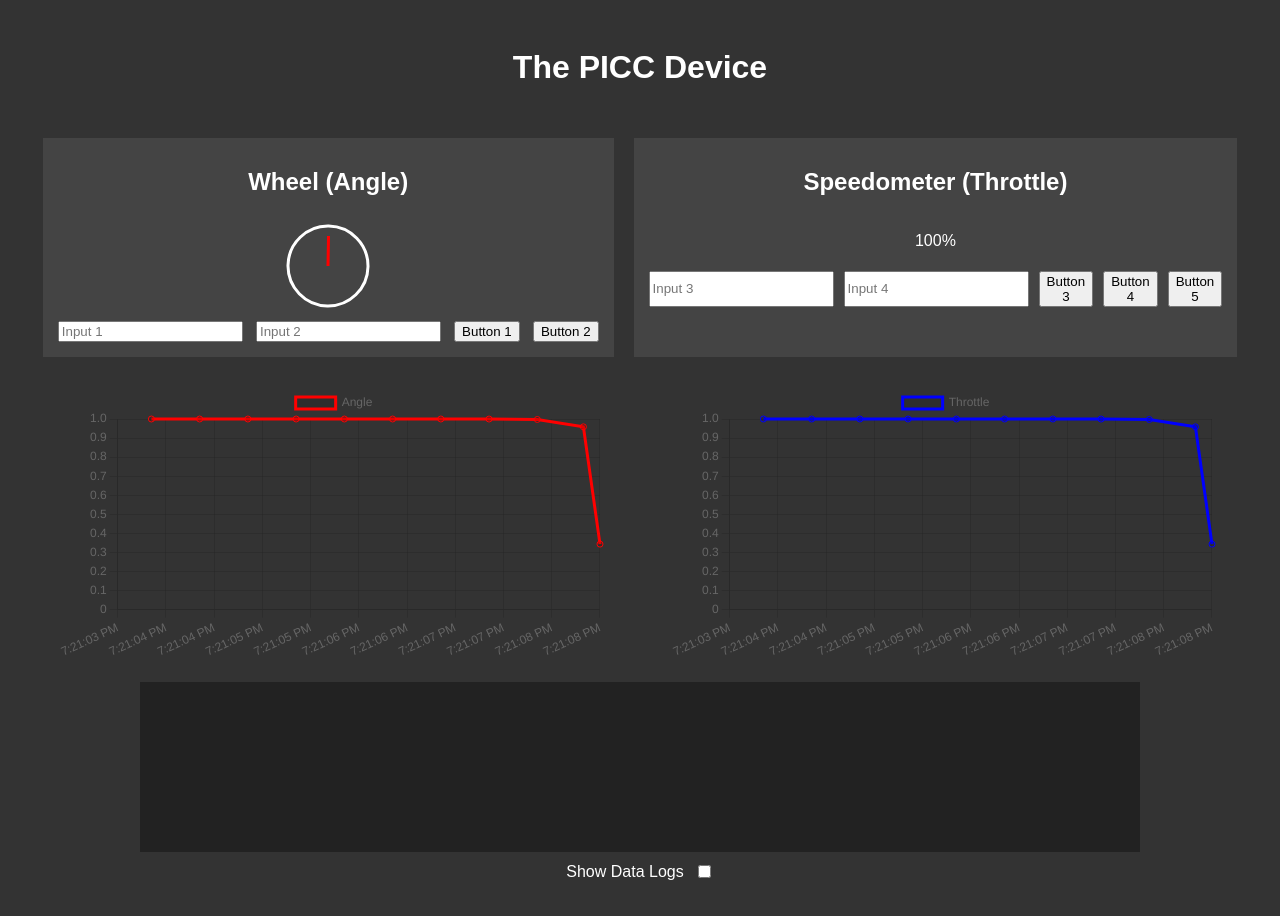
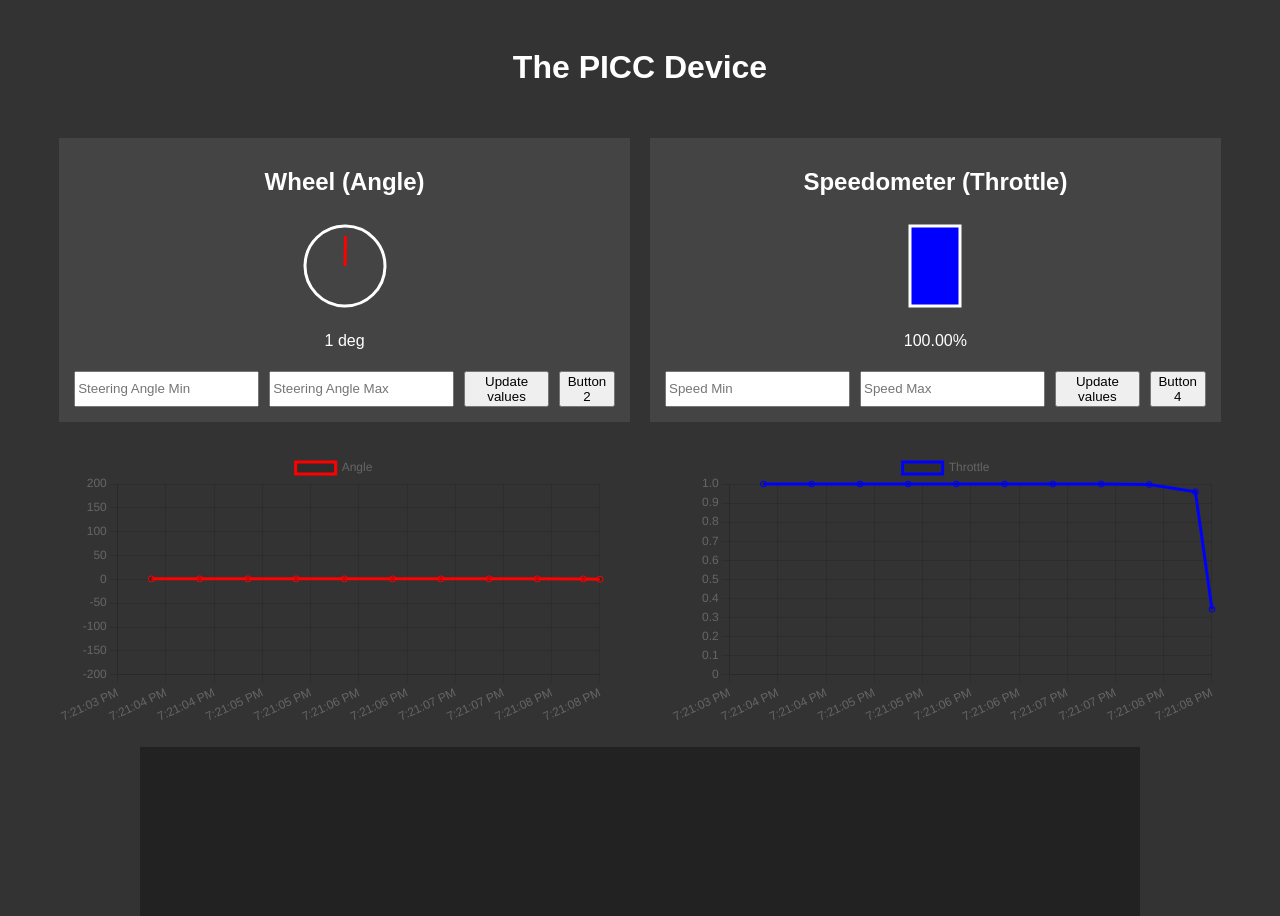
Before and after one commit to PICC-Group/picc-device, a Flask app: page / in a window 1280 px wide. Shown: the top 916 px of the page. Before the commit the page ends 880 px from the top, so only its background shows below. Run offline with Flask 3, Linux system fonts and the light colour scheme; parts of the project's set-up code (start-up, migrations or seed data) failed here and were passed over; some libraries are stand-ins or nearby versions.

Commit message:
Fixed axises.

```diff
--- a/templates/index.html
+++ b/templates/index.html
@@ -32,22 +32,26 @@
                     <circle cx="50" cy="50" r="40" stroke="white" stroke-width="3" fill="none" />
                     <line x1="50" y1="50" x2="50" y2="20" stroke="red" stroke-width="3" />
                 </svg>
+                <p id="angle">0</p>
                 <div class="controls">
-                    <input id="input1" class="control-item" type="text" placeholder="Input 1">
-                    <input id="input2" class="control-item" type="text" placeholder="Input 2">
-                    <button class="control-item" onclick="sendData('button1')">Button 1</button>
+                    <input id="angleMin" class="control-item" type="text" placeholder="Steering Angle Min">
+                    <input id="angleMax" class="control-item" type="text" placeholder="Steering Angle Max">
+                    <button class="control-item" onclick="sendData('updateAngleButton')">Update values</button>
                     <button class="control-item" onclick="sendData('button2')">Button 2</button>
                 </div>
             </div>
             <div class="data-box">
                 <h2>Speedometer (Throttle)</h2>
+                <svg id="speedometer" width="100" height="100" viewbox="0 0 100 100">
+                    <rect id="speedBar" x="25" y="90" width="50" height="0" fill="blue"></rect>
+                    <rect x="25" y="10" width="50" height="80" fill="none" stroke="white" stroke-width="3"></rect>
+                </svg>
                 <p id="throttle">0</p>
                 <div class="controls">
-                    <input id="input3" class="control-item" type="text" placeholder="Input 3">
-                    <input id="input4" class="control-item" type="text" placeholder="Input 4">
-                    <button class="control-item" onclick="sendData('button3')">Button 3</button>
+                    <input id="speedMin" class="control-item" type="text" placeholder="Speed Min">
+                    <input id="speedMax" class="control-item" type="text" placeholder="Speed Max">
+                    <button class="control-item" onclick="sendData('updateSpeedButton')">Update values</button>
                     <button class="control-item" onclick="sendData('button4')">Button 4</button>
-                    <button class="control-item" onclick="sendData('button5')">Button 5</button>
                 </div>
             </div>
         </div>
@@ -76,8 +80,36 @@
 
         const angleData = { labels: [], datasets: [{ label: 'Angle', data: [], borderColor: 'red', fill: false }] };
         const throttleData = { labels: [], datasets: [{ label: 'Throttle', data: [], borderColor: 'blue', fill: false }] };
-        const configAngle = { type: 'line', data: angleData, options: { scales: { y: { beginAtZero: true } } } };
-        const configThrottle = { type: 'line', data: throttleData, options: { scales: { y: { beginAtZero: true } } } };
+        const configAngle = {
+            type: 'line',
+            data: angleData,
+            options: {
+                scales: {
+                    y: {
+                        beginAtZero: false,
+                        suggestedMin: -180,  // Set minimum limit
+                        suggestedMax: 180    // Set maximum limit
+                    }
+                },
+                responsive: true,
+                maintainAspectRatio: true
+            }
+        };
+        const configThrottle = {
+            type: 'line',
+            data: throttleData,
+            options: {
+                scales: {
+                    y: {
+                        beginAtZero: false,
+                        suggestedMin: 0,    // Set minimum limit
+                        suggestedMax: 1   // Set maximum limit
+                    }
+                },
+                responsive: true,
+                maintainAspectRatio: true
+            }
+        };
         const angleChart = new Chart(document.getElementById('angleChart').getContext('2d'), configAngle);
         const throttleChart = new Chart(document.getElementById('throttleChart').getContext('2d'), configThrottle);
 
@@ -103,8 +135,14 @@
             fetch('/data')
                 .then(response => response.json())
                 .then(data => {
-                    document.getElementById('throttle').innerText = data.throttle * 100 + '%';
+                    const roundedSpeedPercent = (data.throttle * 100).toFixed(2);  // Round to two decimal places
+                    document.getElementById('throttle').innerText = roundedSpeedPercent + '%';
+                    document.getElementById('angle').innerText = data.angle + ' deg';
                     document.getElementById('wheel').style.transform = `rotate(${data.angle}deg)`;
+                    const speedPercent = data.throttle;
+                    const speedBarHeight = speedPercent * 80;  // 80 is the total height of the outline rect
+                    document.getElementById('speedBar').setAttribute('y', 90 - speedBarHeight); // 90 is the base y-coordinate
+                    document.getElementById('speedBar').setAttribute('height', speedBarHeight);
                     updateCharts(data.angle, data.throttle);
                     if (showOutputDataLogs) {
                         logMessage(`Fetched data - Angle: ${data.angle}, Throttle: ${data.throttle}`);
@@ -118,12 +156,13 @@
                 });
         }
 
+
         function sendData(buttonId) {
             const data = {
-                input1: document.getElementById('input1').value,
-                input2: document.getElementById('input2').value,
-                input3: document.getElementById('input3').value,
-                input4: document.getElementById('input4').value,
+                angleMin: document.getElementById('angleMin').value,
+                angleMax: document.getElementById('angleMax').value,
+                speedMin: document.getElementById('speedMin').value,
+                speedMax: document.getElementById('speedMax').value,
                 button: buttonId
             };
             fetch('/receive_data', {
```
